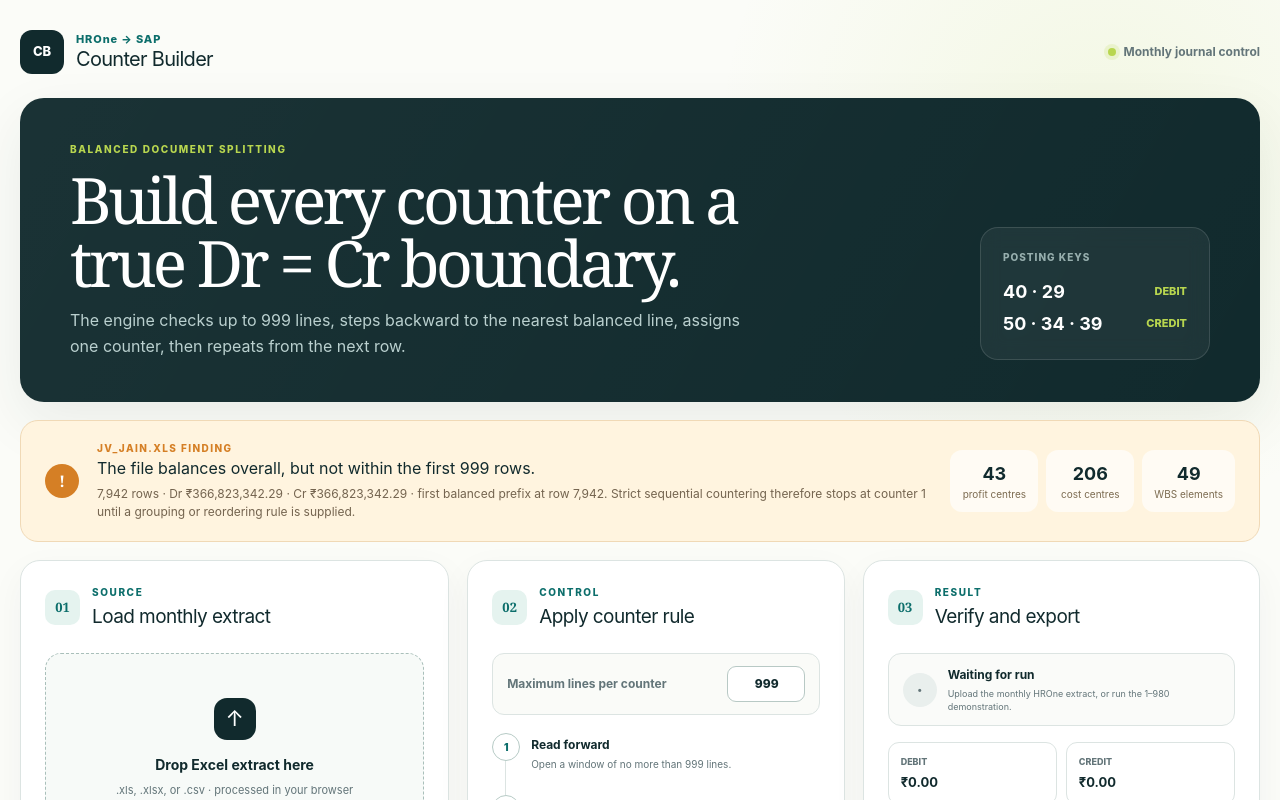
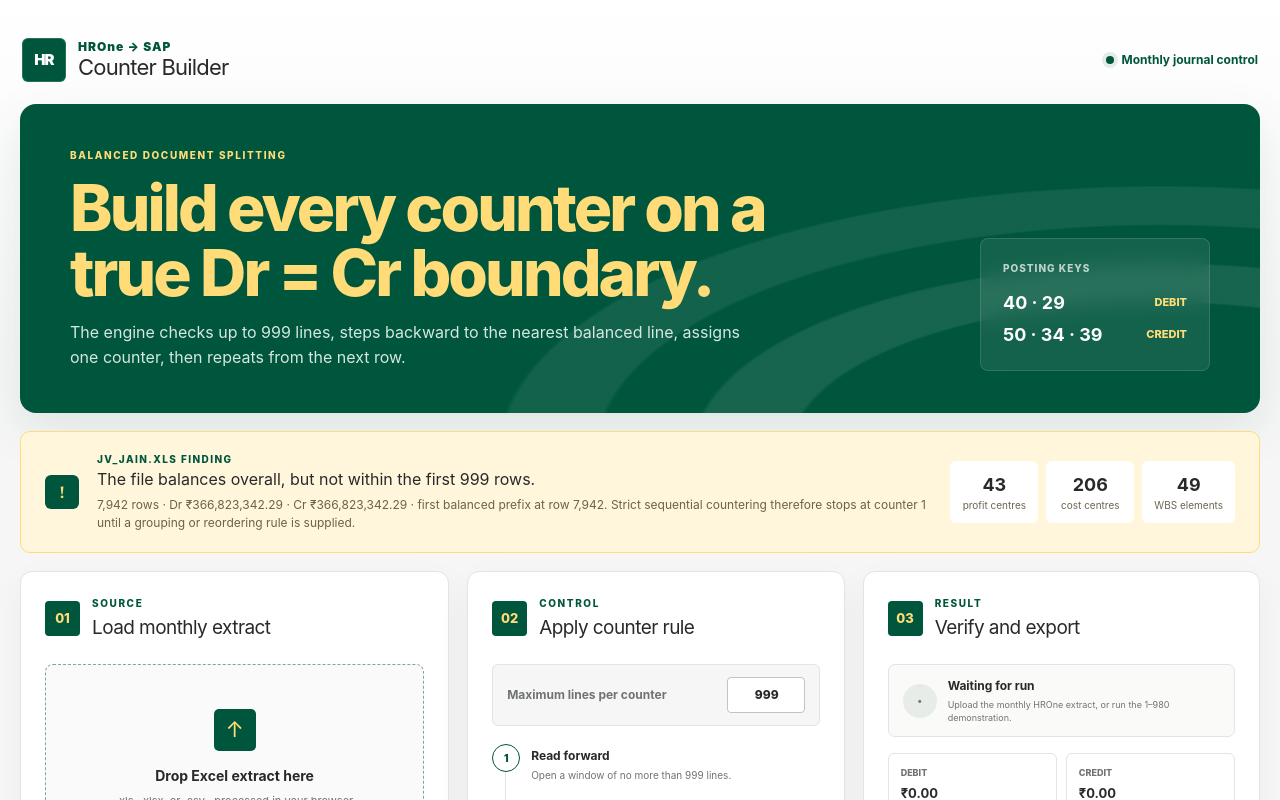
Before and after one commit to deepakAstrum/hrone-jv-counter-builder, a Next.js app: page / in a window 1280 px wide. Shown: the top 800 px of the page. Built offline with nearby package versions, Linux system fonts and the light colour scheme.

Commit message:
Apply HROne visual theme

```diff
--- a/app/globals.css
+++ b/app/globals.css
@@ -1,20 +1,21 @@
 @import "tailwindcss";
 
 :root {
-  --ink: #112a2d;
-  --muted: #637579;
-  --line: #dce4e2;
-  --paper: #fbfcf8;
+  --ink: #292929;
+  --muted: #6f7472;
+  --line: #dfe5e2;
+  --paper: #f6f6f6;
   --panel: #ffffff;
-  --teal: #0c6e6b;
-  --teal-dark: #07504f;
-  --teal-soft: #e5f3ef;
-  --lime: #b8d64f;
-  --amber: #d57f25;
-  --amber-soft: #fff4df;
-  --red: #b44e43;
-  --red-soft: #fff0ec;
-  --shadow: 0 20px 55px rgba(24, 55, 56, 0.08);
+  --teal: #00553d;
+  --teal-dark: #003f2e;
+  --teal-mid: #196650;
+  --teal-soft: #e6f2ed;
+  --lime: #ffdc78;
+  --amber: #b47700;
+  --amber-soft: #fff6dc;
+  --red: #8a5b00;
+  --red-soft: #fff3c8;
+  --shadow: 0 18px 48px rgba(0, 85, 61, 0.1);
 }
 
 * {
@@ -28,7 +29,7 @@ html {
 body {
   margin: 0;
   background:
-    radial-gradient(circle at 86% 9%, rgba(184, 214, 79, 0.12), transparent 24rem),
+    linear-gradient(180deg, #ffffff 0, var(--paper) 22rem),
     var(--paper);
   color: var(--ink);
   font-family: Inter, Aptos, "Segoe UI", Arial, sans-serif;
@@ -43,6 +44,12 @@ button {
   color: inherit;
 }
 
+button:focus-visible,
+input:focus-visible {
+  outline: 3px solid rgba(255, 220, 120, 0.85);
+  outline-offset: 2px;
+}
+
 .app-shell {
   width: min(1480px, calc(100% - 40px));
   margin: 0 auto;
@@ -53,7 +60,7 @@ button {
   display: flex;
   align-items: center;
   gap: 12px;
-  padding: 10px 0 24px;
+  padding: 18px 2px 22px;
 }
 
 .brand-mark {
@@ -61,12 +68,13 @@ button {
   width: 44px;
   height: 44px;
   place-items: center;
-  border-radius: 12px;
-  background: var(--ink);
+  border-radius: 6px;
+  background: var(--teal);
   color: #fff;
-  font-size: 13px;
-  font-weight: 850;
-  letter-spacing: -0.02em;
+  font-size: 15px;
+  font-weight: 900;
+  letter-spacing: -0.06em;
+  box-shadow: inset 0 0 0 1px rgba(255, 255, 255, 0.16);
 }
 
 .brand-copy {
@@ -80,14 +88,14 @@ button {
 
 .brand-copy p {
   color: var(--teal);
-  font-size: 11px;
-  font-weight: 800;
+  font-size: 12px;
+  font-weight: 900;
   letter-spacing: 0.08em;
 }
 
 .brand-copy h1 {
   margin-top: 3px;
-  font-size: 20px;
+  font-size: 22px;
   letter-spacing: -0.035em;
 }
 
@@ -96,7 +104,7 @@ button {
   align-items: center;
   gap: 8px;
   margin-left: auto;
-  color: var(--muted);
+  color: var(--teal);
   font-size: 12px;
   font-weight: 700;
 }
@@ -105,8 +113,8 @@ button {
   width: 8px;
   height: 8px;
   border-radius: 999px;
-  background: var(--lime);
-  box-shadow: 0 0 0 4px rgba(184, 214, 79, 0.18);
+  background: var(--teal);
+  box-shadow: 0 0 0 4px rgba(0, 85, 61, 0.1);
 }
 
 .hero {
@@ -116,10 +124,10 @@ button {
   align-items: end;
   padding: 44px 50px 42px;
   overflow: hidden;
-  border-radius: 24px;
+  border-radius: 16px;
   background:
-    linear-gradient(120deg, rgba(255, 255, 255, 0.04), transparent),
-    var(--ink);
+    radial-gradient(78% 125% at 92% 112%, transparent 0 38%, rgba(25, 102, 80, 0.92) 38.5% 48%, transparent 48.5% 58%, rgba(25, 102, 80, 0.75) 58.5% 68%, transparent 68.5%),
+    var(--teal);
   color: #fff;
   box-shadow: var(--shadow);
 }
@@ -139,17 +147,18 @@ button {
 .hero h2 {
   max-width: 750px;
   margin: 12px 0 14px;
-  font-family: Georgia, "Times New Roman", serif;
+  color: var(--lime);
+  font-family: Inter, Aptos, "Segoe UI", Arial, sans-serif;
   font-size: clamp(40px, 5vw, 68px);
-  font-weight: 500;
-  letter-spacing: -0.055em;
-  line-height: 0.98;
+  font-weight: 800;
+  letter-spacing: -0.045em;
+  line-height: 1.02;
 }
 
 .hero-copy {
   max-width: 680px;
   margin: 0;
-  color: #bad0cf;
+  color: #d5e7e0;
   font-size: 16px;
   line-height: 1.6;
 }
@@ -161,15 +170,15 @@ button {
   min-width: 230px;
   padding: 22px;
   border: 1px solid rgba(255, 255, 255, 0.13);
-  border-radius: 18px;
-  background: rgba(255, 255, 255, 0.055);
+  border-radius: 8px;
+  background: rgba(255, 255, 255, 0.08);
   backdrop-filter: blur(10px);
 }
 
 .hero-badge span {
   grid-column: 1 / -1;
   margin-bottom: 8px;
-  color: #97afae;
+  color: #bfd4cd;
   font-size: 10px;
   font-weight: 800;
   letter-spacing: 0.1em;
@@ -197,8 +206,8 @@ button {
   align-items: center;
   margin: 18px 0;
   padding: 20px 24px;
-  border: 1px solid #f0d9b6;
-  border-radius: 18px;
+  border: 1px solid var(--lime);
+  border-radius: 10px;
   background: var(--amber-soft);
 }
 
@@ -208,15 +217,16 @@ button {
   height: 34px;
   place-items: center;
   border-radius: 50%;
-  background: var(--amber);
-  color: #fff;
+  border-radius: 6px;
+  background: var(--teal);
+  color: var(--lime);
   font-family: Georgia, serif;
   font-weight: 800;
 }
 
 .finding-label {
   margin: 0 0 4px;
-  color: var(--amber);
+  color: var(--teal);
   font-size: 10px;
   font-weight: 850;
   letter-spacing: 0.14em;
@@ -234,7 +244,7 @@ button {
 
 .finding-card h3 + p {
   margin-top: 5px;
-  color: #74644f;
+  color: #6b624b;
   font-size: 12px;
   line-height: 1.5;
 }
@@ -247,9 +257,9 @@ button {
 .finding-metrics span {
   min-width: 88px;
   padding: 10px 12px;
-  border-radius: 12px;
-  background: rgba(255, 255, 255, 0.65);
-  color: #7c6b50;
+  border-radius: 6px;
+  background: #fff;
+  color: #6d6551;
   font-size: 10px;
   text-align: center;
 }
@@ -270,7 +280,7 @@ button {
 .data-panel,
 .next-rule {
   border: 1px solid var(--line);
-  border-radius: 20px;
+  border-radius: 12px;
   background: var(--panel);
   box-shadow: 0 12px 36px rgba(25, 57, 58, 0.045);
 }
@@ -292,10 +302,10 @@ button {
   width: 35px;
   height: 35px;
   place-items: center;
-  border-radius: 10px;
-  background: var(--teal-soft);
-  color: var(--teal);
-  font-family: Georgia, serif;
+  border-radius: 4px;
+  background: var(--teal);
+  color: var(--lime);
+  font-family: Inter, Aptos, "Segoe UI", Arial, sans-serif;
   font-size: 13px;
   font-weight: 800;
 }
@@ -320,9 +330,9 @@ button {
   place-items: center;
   align-content: center;
   padding: 24px;
-  border: 1.5px dashed #a9bfba;
-  border-radius: 16px;
-  background: #f7faf8;
+  border: 1.5px dashed #7da99a;
+  border-radius: 8px;
+  background: #fafafa;
   transition: 160ms ease;
 }
 
@@ -339,9 +349,9 @@ button {
   height: 42px;
   margin-bottom: 14px;
   place-items: center;
-  border-radius: 13px;
-  background: var(--ink);
-  color: #fff;
+  border-radius: 5px;
+  background: var(--teal);
+  color: var(--lime);
   font-size: 22px;
 }
 
@@ -384,7 +394,7 @@ button {
   gap: 10px;
   padding: 12px;
   border: 1px solid var(--line);
-  border-radius: 12px;
+  border-radius: 6px;
 }
 
 .map-side {
@@ -393,7 +403,7 @@ button {
   height: 34px;
   flex: 0 0 auto;
   place-items: center;
-  border-radius: 9px;
+  border-radius: 4px;
   font-size: 10px;
   font-weight: 900;
 }
@@ -431,8 +441,8 @@ button {
   justify-content: space-between;
   padding: 12px 14px;
   border: 1px solid var(--line);
-  border-radius: 12px;
-  background: #fafbf8;
+  border-radius: 6px;
+  background: #f6f6f6;
   color: var(--muted);
   font-size: 12px;
   font-weight: 700;
@@ -442,7 +452,7 @@ button {
   width: 78px;
   padding: 8px 10px;
   border: 1px solid #b8c9c5;
-  border-radius: 9px;
+  border-radius: 4px;
   background: #fff;
   color: var(--ink);
   font-weight: 850;
@@ -481,7 +491,7 @@ button {
   width: 28px;
   height: 28px;
   place-items: center;
-  border: 1px solid #b7cbc6;
+  border: 1px solid var(--teal);
   border-radius: 50%;
   background: #fff;
   color: var(--teal);
@@ -513,7 +523,7 @@ button {
   width: 100%;
   cursor: pointer;
   border: 0;
-  border-radius: 12px;
+  border-radius: 5px;
   font-size: 12px;
   font-weight: 850;
   transition: 160ms ease;
@@ -531,7 +541,7 @@ button {
 .primary-button:hover:not(:disabled),
 .export-button:hover:not(:disabled) {
   transform: translateY(-1px);
-  filter: brightness(0.95);
+  background: var(--teal-dark);
 }
 
 button:disabled {
@@ -546,7 +556,7 @@ button:disabled {
   align-items: center;
   padding: 12px 14px;
   border: 1px solid var(--line);
-  border-radius: 13px;
+  border-radius: 7px;
   background: #fafbf9;
 }
 
@@ -557,14 +567,14 @@ button:disabled {
   flex: 0 0 auto;
   place-items: center;
   border-radius: 50%;
-  background: #e9efed;
+  background: #e7ece9;
   color: var(--muted);
   font-weight: 900;
 }
 
 .state-complete {
-  border-color: #b8dacb;
-  background: #f0faf5;
+  border-color: #94b9aa;
+  background: var(--teal-soft);
 }
 
 .state-complete .state-symbol {
@@ -573,7 +583,7 @@ button:disabled {
 }
 
 .state-blocked {
-  border-color: #efcf9f;
+  border-color: var(--lime);
   background: var(--amber-soft);
 }
 
@@ -605,7 +615,7 @@ button:disabled {
 .totals-grid > div {
   padding: 12px;
   border: 1px solid var(--line);
-  border-radius: 11px;
+  border-radius: 6px;
   background: #fff;
 }
 
@@ -626,8 +636,8 @@ button:disabled {
 }
 
 .totals-grid .balanced {
-  border-color: #b8dacb;
-  background: #f0faf5;
+  border-color: #94b9aa;
+  background: var(--teal-soft);
 }
 
 .totals-grid .balanced b {
@@ -646,7 +656,7 @@ button:disabled {
 
 .export-button {
   padding: 14px;
-  background: var(--ink);
+  background: var(--teal);
   color: #fff;
 }
 
@@ -691,8 +701,8 @@ td {
 }
 
 th {
-  background: #f3f7f5;
-  color: var(--muted);
+  background: var(--teal);
+  color: #fff;
   font-size: 9px;
   font-weight: 850;
   letter-spacing: 0.08em;
@@ -714,7 +724,7 @@ th:last-child {
   min-width: 31px;
   height: 22px;
   place-items: center;
-  border-radius: 6px;
+  border-radius: 4px;
   font-size: 9px;
   font-weight: 900;
 }
@@ -750,8 +760,11 @@ th:last-child {
   gap: 40px;
   margin-top: 18px;
   padding: 26px;
-  border-color: #bad3ce;
-  background: var(--teal-soft);
+  border-color: var(--teal);
+  background:
+    radial-gradient(75% 150% at 100% 100%, transparent 0 45%, rgba(25, 102, 80, 0.95) 45.5% 57%, transparent 57.5%),
+    var(--teal);
+  color: #fff;
 }
 
 .next-rule p {
@@ -759,9 +772,14 @@ th:last-child {
 }
 
 .next-rule > p {
-  color: #456965;
+  color: #d5e7e0;
   font-size: 12px;
   line-height: 1.65;
+}
+
+.next-rule .kicker,
+.next-rule h3 {
+  color: var(--lime);
 }
 
 .sr-only {
--- a/app/layout.tsx
+++ b/app/layout.tsx
@@ -1,11 +1,48 @@
 import type { Metadata } from "next";
+import { headers } from "next/headers";
 import "./globals.css";
 
-export const metadata: Metadata = {
-  title: "HROne Counter Builder",
-  description:
-    "Build and verify balanced SAP posting counters from monthly HROne journal extracts.",
-};
+const title = "HROne Counter Builder";
+const description =
+  "Build and verify balanced SAP posting counters from monthly HROne journal extracts.";
+
+export async function generateMetadata(): Promise<Metadata> {
+  const requestHeaders = await headers();
+  const host =
+    requestHeaders.get("x-forwarded-host") ?? requestHeaders.get("host");
+  const protocol =
+    requestHeaders.get("x-forwarded-proto") ??
+    (host?.startsWith("localhost") ? "http" : "https");
+  const origin = host
+    ? `${protocol}://${host}`
+    : "https://hrone-counter-builder-jain.deepak-basera1985.chatgpt.site";
+  const imageUrl = `${origin}/og.png`;
+
+  return {
+    title,
+    description,
+    openGraph: {
+      title,
+      description,
+      type: "website",
+      url: origin,
+      images: [
+        {
+          url: imageUrl,
+          width: 1672,
+          height: 941,
+          alt: "HROne Counter Builder — balanced monthly journals",
+        },
+      ],
+    },
+    twitter: {
+      card: "summary_large_image",
+      title,
+      description,
+      images: [imageUrl],
+    },
+  };
+}
 
 export default function RootLayout({
   children,
--- a/app/page.tsx
+++ b/app/page.tsx
@@ -227,7 +227,7 @@ export default function Home() {
     <main className="app-shell">
       <header className="topbar">
         <div className="brand-mark" aria-hidden="true">
-          CB
+          HR
         </div>
         <div className="brand-copy">
           <p>HROne → SAP</p>
```
Also changed, not shown: public/og.png (added).
